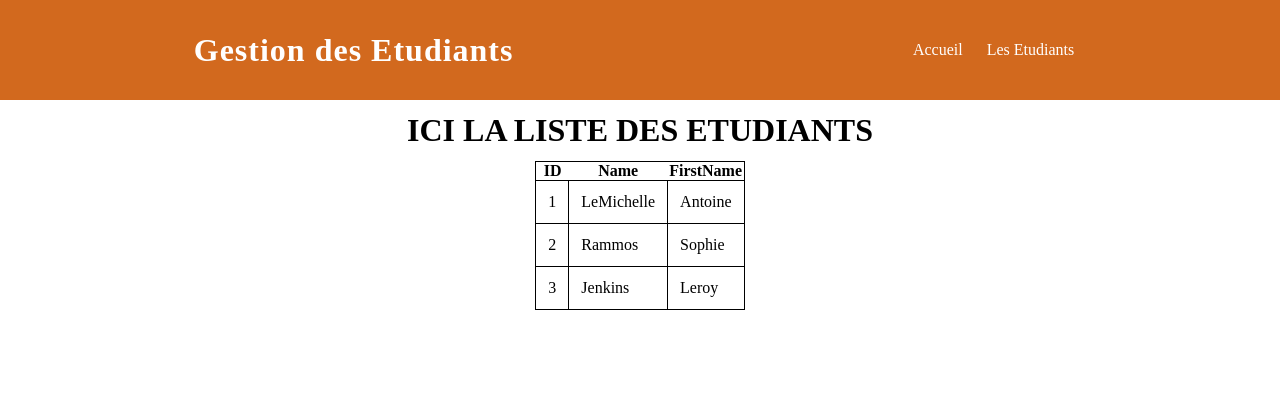
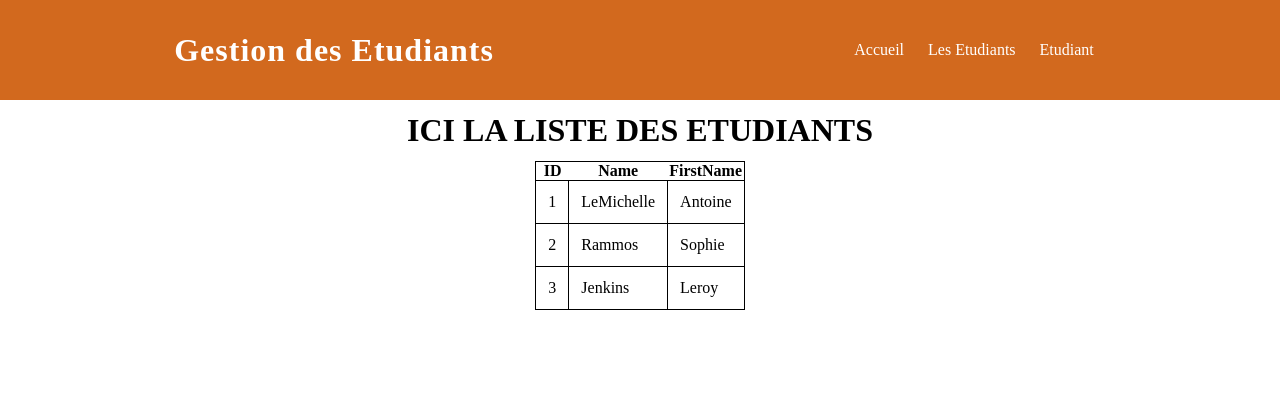
Before and after one commit to AntoineLnd/FormationBE, a PHP site: page /front/index.php?page=controle&action=listEtudiant in a window 1280 px wide. Shown: the top 420 px of the page. Run offline with PHP 8.4, Linux system fonts and the light colour scheme; data comes from the database, SQL or seed files in the repository.

Commit message:
Vue selectEtudiant

```diff
--- a/valery/front/Controleur/controle.php
+++ b/valery/front/Controleur/controle.php
@@ -7,6 +7,19 @@ if(isset($_GET['action']))
             require_once('modele/etudiant.crud.php');
             $etudiants = getAllEtudiant();
             include 'vue/etudiants.php';
+
+        break;
+
+        case 'Etudiant':
+            require_once('vue/selectEtudiant.php');
+        break;
+
+        case 'selectEtudiant':
+            if (isset($_POST["idEtudiant"])){
+                require_once('modele/etudiant.crud.php');
+                $etudiant = selectEtudiant($_POST["idEtudiant"]);
+                include 'vue/selectEtudiant.php';
+            }
 
         break;
 
--- a/valery/front/Vue/Include/header.inc.php
+++ b/valery/front/Vue/Include/header.inc.php
@@ -8,6 +8,7 @@
         <ul>
             <li><a href="index.php">Accueil</a></li>
             <li><a href="?page=controle&action=listEtudiant">Les Etudiants</a></li>
+            <li><a href="?page=controle&action=Etudiant">Etudiant</a></li>
         </ul>
     </nav>
 </header>
--- /dev/null
+++ b/valery/front/Vue/selectEtudiant.php
@@ -0,0 +1,4 @@
+<form method="POST" action ="?page=controle&action=selectEtudiant">
+    <input id="idEtudiant" name="idEtudiant" type="text">
+    <button> Send </button>
+</form>
--- a/valery/front/modele/etudiant.crud.php
+++ b/valery/front/modele/etudiant.crud.php
@@ -9,11 +9,23 @@ function getAllEtudiant() {
     $etudiants = [];
 
     while ($req = $data->fetch()) {
-        $etudiant = new Etudiant($req["id"], $req["nom"], $req["prenom"]);
-        array_push($etudiants, $etudiant);
+        $etudiants[] = new Etudiant($req["id"], $req["nom"], $req["prenom"]);
     }
 
     return $etudiants;
 }
 
+function selectEtudiant($id) {
+    require_once('config.php');
+
+    $data = $DBConnection->prepare("SELECT * FROM etudiant WHERE id = :id");
+    $data->bindParam(':id', $id, PDO::PARAM_INT);
+	$data->execute();
+	$req = $data->fetch();
+
+    $etudiant = new Etudiant($req["id"], $req["nom"], $req["prenom"]);
+    var_dump($etudiant);
+    return $etudiant;
+}
+
 ?>
```
